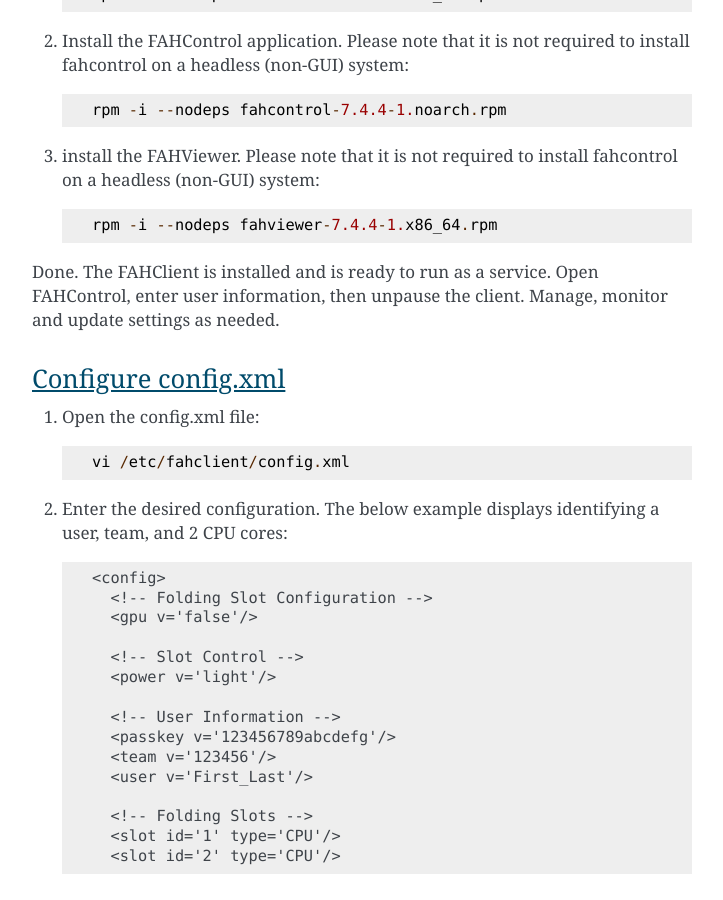
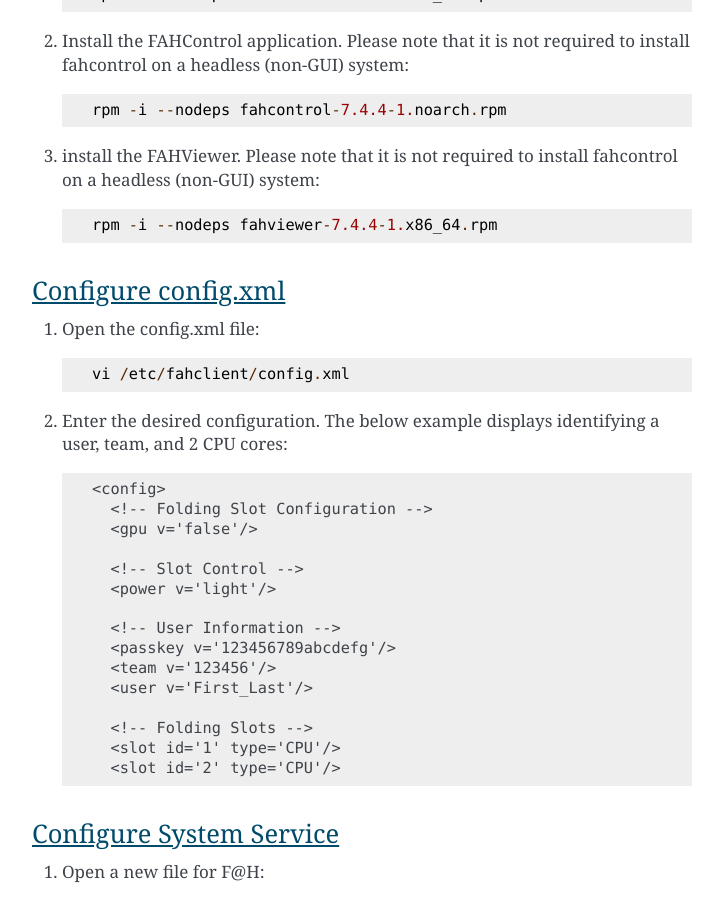
Before and after one commit to FoldingCommunity/fah-client-documentation, a Sphinx documentation site: the page built from docs/source/linux/command_line_installation_linux.rst, in a window 1280 px wide and 900 px high, scrolled down 2412 px. Shown: the whole window, without its empty margins (388-1111 px from the left). Built offline with Sphinx 7.4.7, drawn with Linux system fonts in a browser that asks for light colours.

Commit message:
Updated command_line_installation_linux.rst

```diff
--- a/docs/source/linux/command_line_installation_linux.rst
+++ b/docs/source/linux/command_line_installation_linux.rst
@@ -92,7 +92,6 @@
 
         rpm -i --nodeps fahviewer-7.4.4-1.x86_64.rpm
 
-Done. The FAHClient is installed and is ready to run as a service. Open FAHControl, enter user information, then unpause the client. Manage, monitor and update settings as needed.
 
 
 Configure config.xml
```
